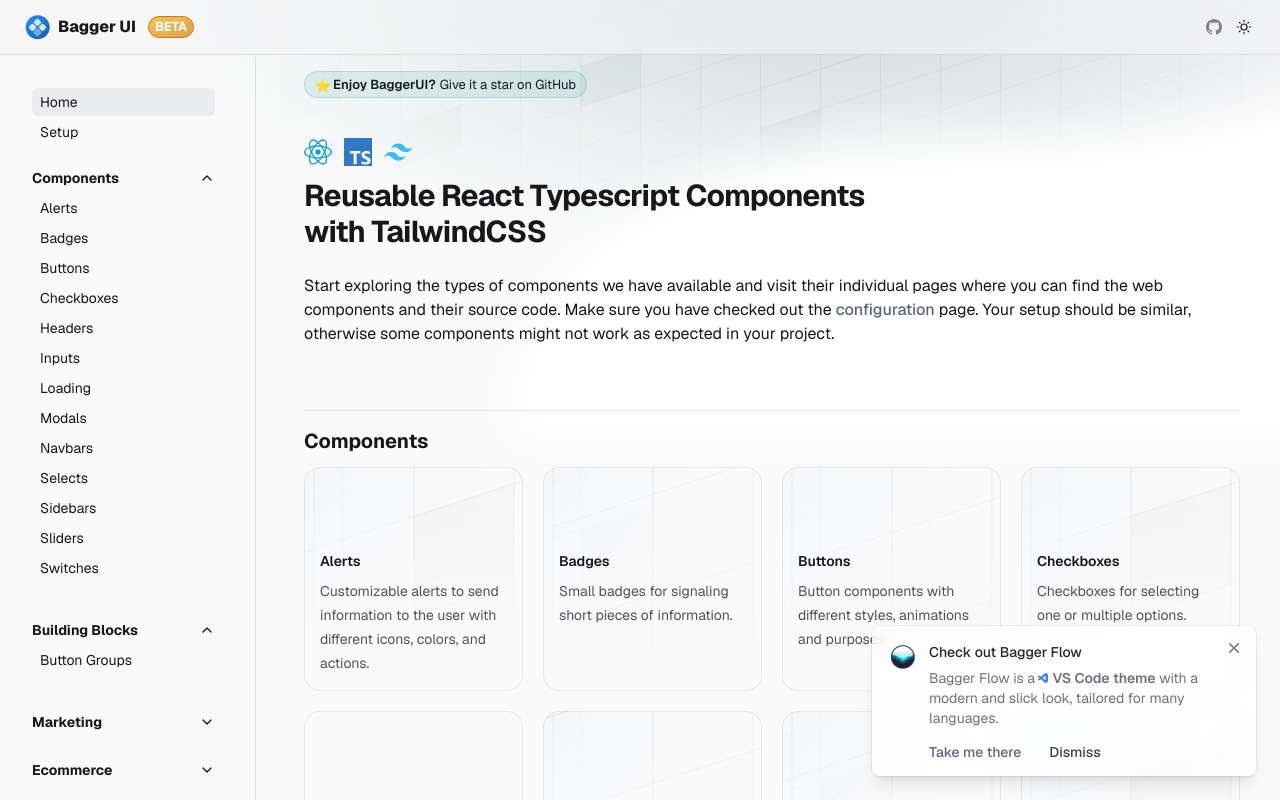
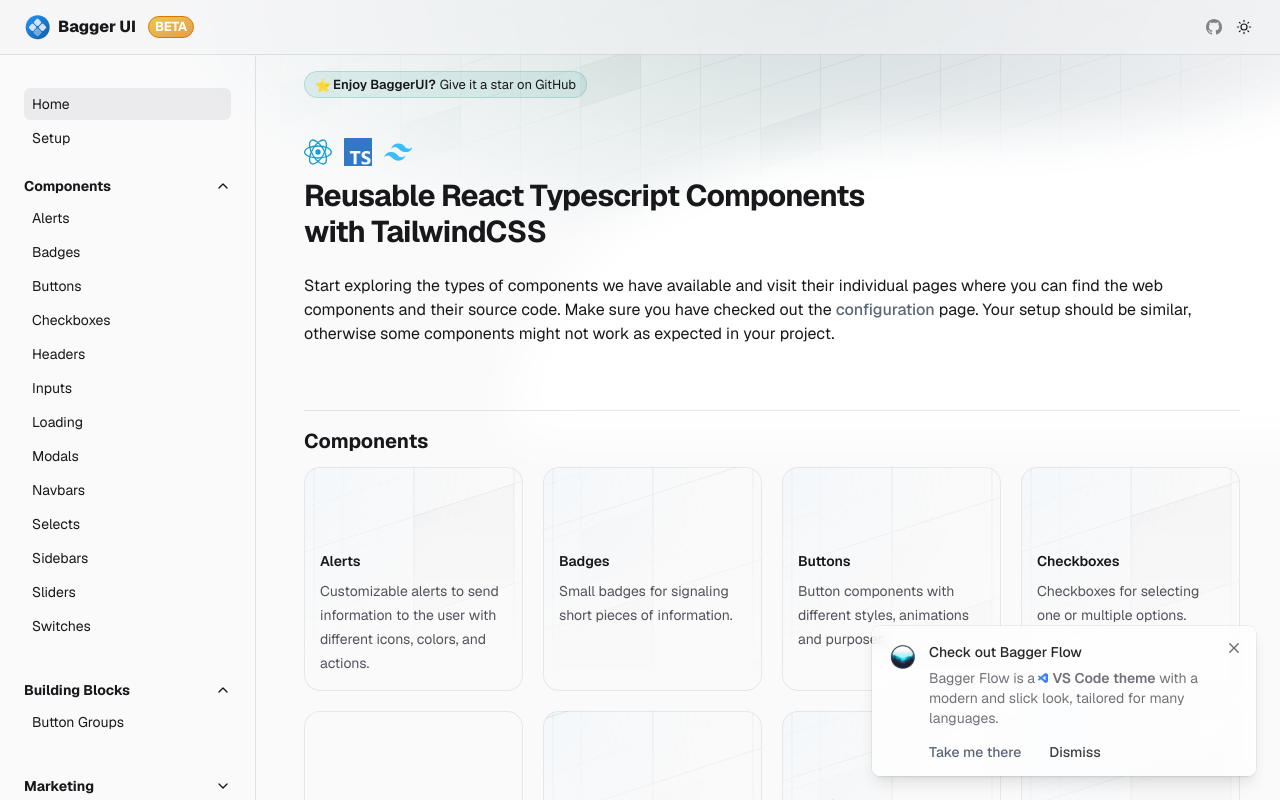
Before and after one commit to kiko-g/bagger-ui, a Next.js app: page / in a window 1280 px wide. Shown: the top 800 px of the page. Built offline with nearby package versions, Linux system fonts and the light colour scheme.

Commit message:
improve nav items

```diff
--- a/src/components/layout/Navigation.tsx
+++ b/src/components/layout/Navigation.tsx
@@ -14,7 +14,7 @@
   const eCommerceNavFiltered = eCommerceNav.filter((item) => item.shown)
 
   return (
-    <aside className="fixed top-14 z-30 hidden h-[calc(100vh-3.5rem)] min-w-64 shrink-0 flex-col space-y-4 self-stretch overflow-auto bg-opacity-80 px-8 py-8 pr-10 hover:overflow-auto md:sticky md:block lg:flex lg:border-r lg:border-zinc-900/10 dark:lg:border-white/10">
+    <aside className="fixed top-14 z-30 hidden h-[calc(100vh-3.5rem)] min-w-64 shrink-0 flex-col space-y-4 self-stretch overflow-auto bg-opacity-80 px-6 py-8 hover:overflow-auto md:sticky md:block lg:flex lg:border-r lg:border-zinc-900/10 dark:lg:border-white/10">
       <ul className="flex w-full flex-col gap-0.5 border-b-0 border-zinc-900/10 dark:border-white/10">
         {generalNavFiltered.map((item, itemIdx) => {
           const isActive = location.toLowerCase() === item.name.toLowerCase()
@@ -138,12 +138,12 @@
       href={href}
       className={clsx(
         isActive
-          ? 'border-primary-500 bg-primary-500/10 dark:bg-primary-300/5'
-          : 'border-zinc-900/10 hover:bg-zinc-500/5 dark:border-white/10 dark:hover:bg-zinc-50/10',
-        'flex h-7 cursor-pointer items-center justify-start gap-2 rounded-md border-0 pl-2 text-sm leading-none transition ease-in-out',
+          ? 'border-zinc-500 bg-zinc-500/10 dark:bg-zinc-300/5'
+          : 'border-zinc-900/10 hover:bg-zinc-500/10 dark:border-white/10 dark:hover:bg-zinc-50/10',
+        'flex h-8 cursor-pointer items-center justify-start gap-2 rounded-md border-0 pl-2 text-sm leading-none transition ease-in-out',
       )}
     >
-      <div className="hidden w-full items-center gap-1.5 pr-4 md:flex lg:pr-12">
+      <div className="hidden w-full items-center gap-1.5 pr-4 md:flex lg:pr-16">
         <span>{name}</span>
         {isNew && (
           <span className="inline-flex items-center rounded-full bg-teal-700 px-[5px] py-[3px] text-white dark:bg-teal-600">
```
